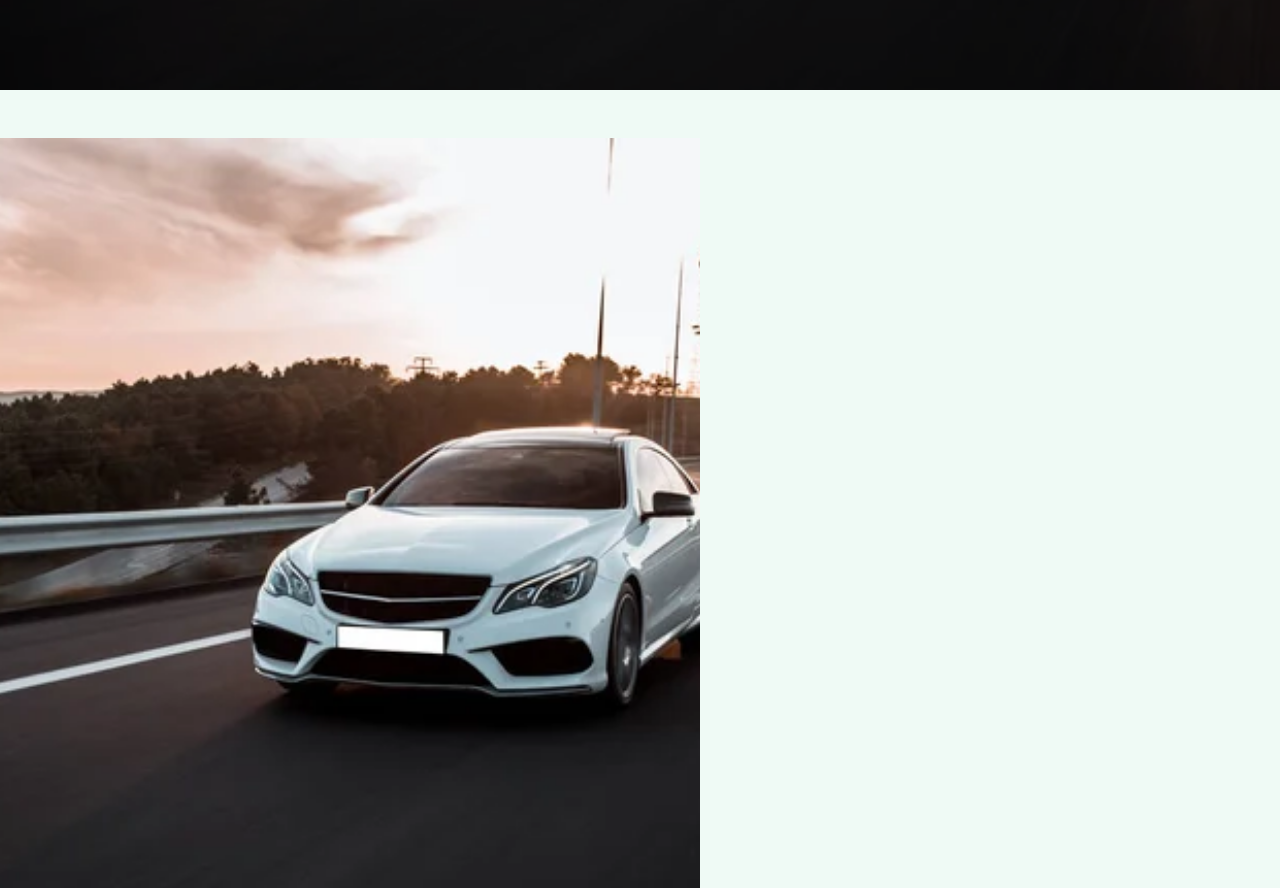
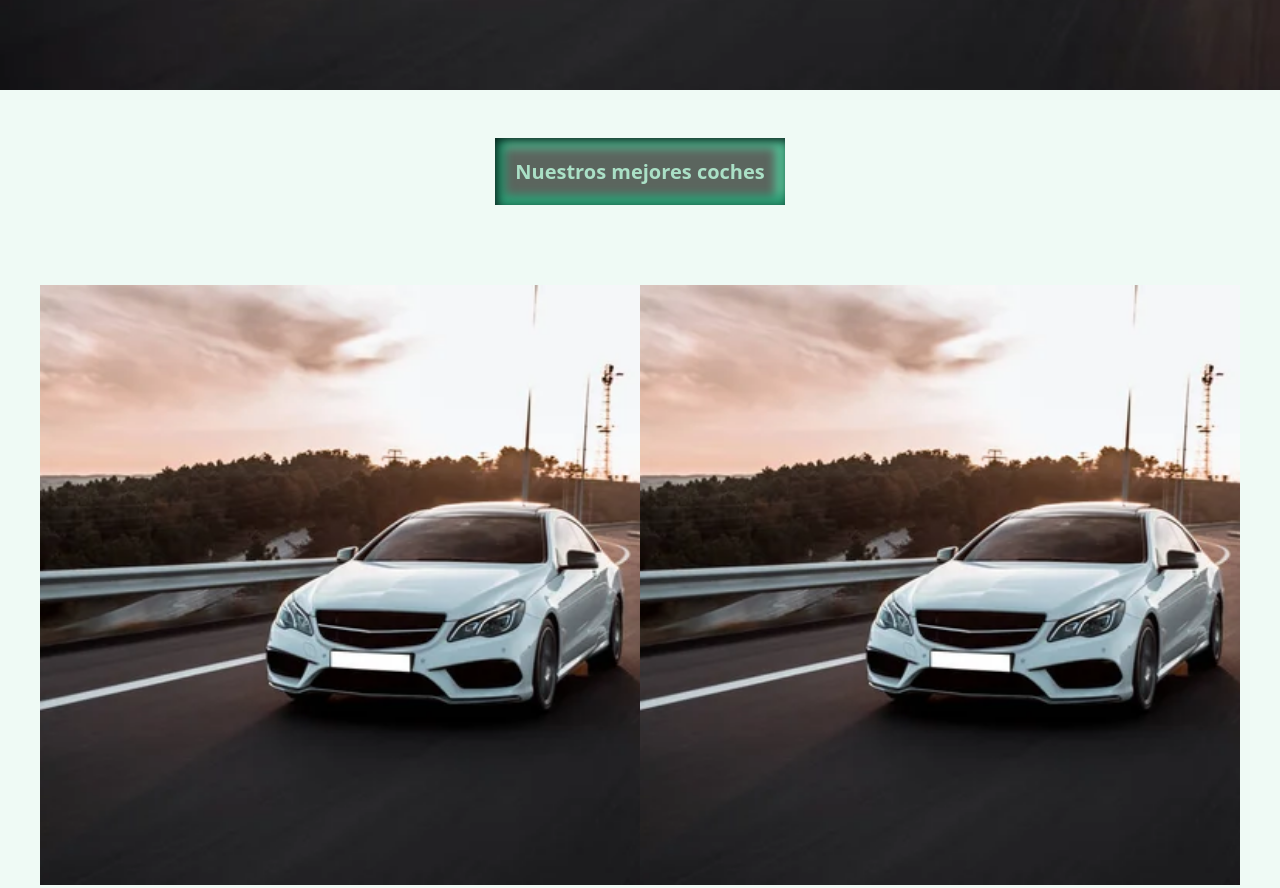
Before and after one commit to cesargm1/car-web, a plain HTML site: page index.html in a window 1280 px wide. Shown: the part 780-1668 px from the top of the page. Drawn offline with Linux system fonts and the light colour scheme.

Commit message:
issue with carusel

```diff
--- a/index.html
+++ b/index.html
@@ -9,6 +9,7 @@
 	</head>
 	<body>
 		<header>
+			<section class="scroll"></section>
 			<img
 				onclick="openMenu()"
 				class="menu"
@@ -39,12 +40,37 @@
 
 		<main>
 			<section class="section1">
-				<h1>nuestros mejores coches</h1>
+				<h1>Exposicion y venta de coches</h1>
 			</section>
 
 			<section class="section2">
-				<img src="/images/car-badground-photo.jpg" alt="coche" loading="lazy" />
-				<img src="/images/car-badground-photo.jpg" alt="coche" loading="lazy" />
+				<h2>Nuestros mejores coches</h2>
+				<section class="slider">
+					<img
+						class="img-carusell"
+						src="/images/car-badground-photo.jpg"
+						alt="coche"
+						loading="lazy"
+					/>
+					<img
+						class="img-carusell"
+						src="/images/car-badground-photo.jpg"
+						alt="coche"
+						loading="lazy"
+					/>
+					<img
+						class="img-carusell"
+						src="/images/car-badground-photo.jpg"
+						alt="coche"
+						loading="lazy"
+					/>
+					<img
+						class="img-carusell"
+						src="/images/car-badground-photo.jpg"
+						alt="coche"
+						loading="lazy"
+					/>
+				</section>
 			</section>
 		</main>
 
--- a/style.css
+++ b/style.css
@@ -24,7 +24,7 @@ body{
     background-color: #d7f4e4;
     display: grid;
     gap: 1em;
-    grid-template-rows: min-content 1fr  min-content;
+    grid-template-rows: min-content  1fr  min-content;
     grid-template-areas: "header"
                           "main"
                           "footer";
@@ -47,6 +47,7 @@ nav.open{
 
 .menu{
     width: 50px;
+    cursor: pointer;
 }
 
 .close{
@@ -68,7 +69,6 @@ nav.close {
     display: none;
 }
 
-
 ul{
     display: flex;
     align-items: center;
@@ -84,6 +84,37 @@ a> img{
     aspect-ratio: auto 3 / 2;
     object-fit: contain;
     width: 50px;
+}
+
+.scroll{
+    border:  rgb(185, 221, 182) 3px;
+    animation: linea 3s linear;
+    position: fixed;
+    z-index: 1;
+    animation-timeline: scroll();
+}
+
+
+@keyframes linea {
+    25%{
+        border: solid rgb(115, 218, 106) 3px;
+        width: 25%;
+    }
+
+    50%{
+        border: solid rgb(211, 226, 210) 3px;
+        width: 50%;
+    }
+
+    75%{
+        border: solid rgb(41, 104, 35) 3px;
+        width: 75%;
+    }
+
+    100%{
+        border: solid rgb(10, 44, 7) 3px;
+        width: 100%;
+    }
 }
 
 main{
@@ -103,7 +134,6 @@ main{
     background-repeat: no-repeat;
     background-size: cover;
     background-position: center;
-    filter: brightness(40%);
     min-height: 100dvh;
     display: flex;
     justify-content: center;
@@ -119,23 +149,62 @@ text-transform: uppercase;
 mix-blend-mode: screen;
 padding: 1em;
 background-color: var(--silver-tree-50);
-color: black;
+color: #000000;
 }
 
+
+
 .section2{
-max-width: 700px;
-width: 100%;
-display: flex;
-overflow-x: scroll;
-scroll-snap-type: x mandatory;
-grid-area: section2;
+ display: flex;
+align-items: center;
+justify-content: flex-start;
+flex-direction: column;
+min-height: 100dvh;
+gap: 5rem;
+
 /*min-height: 100vh;*/ /* put min-height if add another section*/
 }
 
-.section2 img {
-   object-fit: cover;
-   width: 100%;
-   scroll-snap-align: center;
+h2{
+    font-size: 20px;
+    font-family: system-ui, -apple-system, BlinkMacSystemFont, 'Segoe UI', Roboto, Oxygen, Ubuntu, Cantarell, 'Open Sans', 'Helvetica Neue', sans-serif;
+    background-color: rgba(22, 31, 24, 0.678);
+    color: #aae0c6;
+    box-shadow: 3px 3px 10px inset var(--silver-tree-950),
+                10px -10px 10px inset var(--silver-tree-500),
+                -10px 10px 10px inset var(--silver-tree-400);
+    padding: 1em;
+}
+
+.slider{
+    display: flex;
+    overflow: hidden;
+    min-width: 200px;
+    width: 100%;
+    max-width: 1200px;
+}
+
+/* carusell */
+
+@keyframes slider {
+    0%,100%{ transform: translateX(-0%);}
+    25% {transform: translateX(-100%);}
+    50% {transform: translateX(-200%);}
+    75% {transform: translateX(-300%);}
+}
+
+.img-carusell{
+    max-width: 100%;
+    max-height: 800px;
+    object-fit: cover;
+    aspect-ratio: 3/3;
+    animation: slider 6s linear infinite ;
+
+}
+
+
+.img-carusell:hover{
+    filter: grayscale(80%);
 }
 
 footer{
```
Also changed, not shown: common.css (added).
